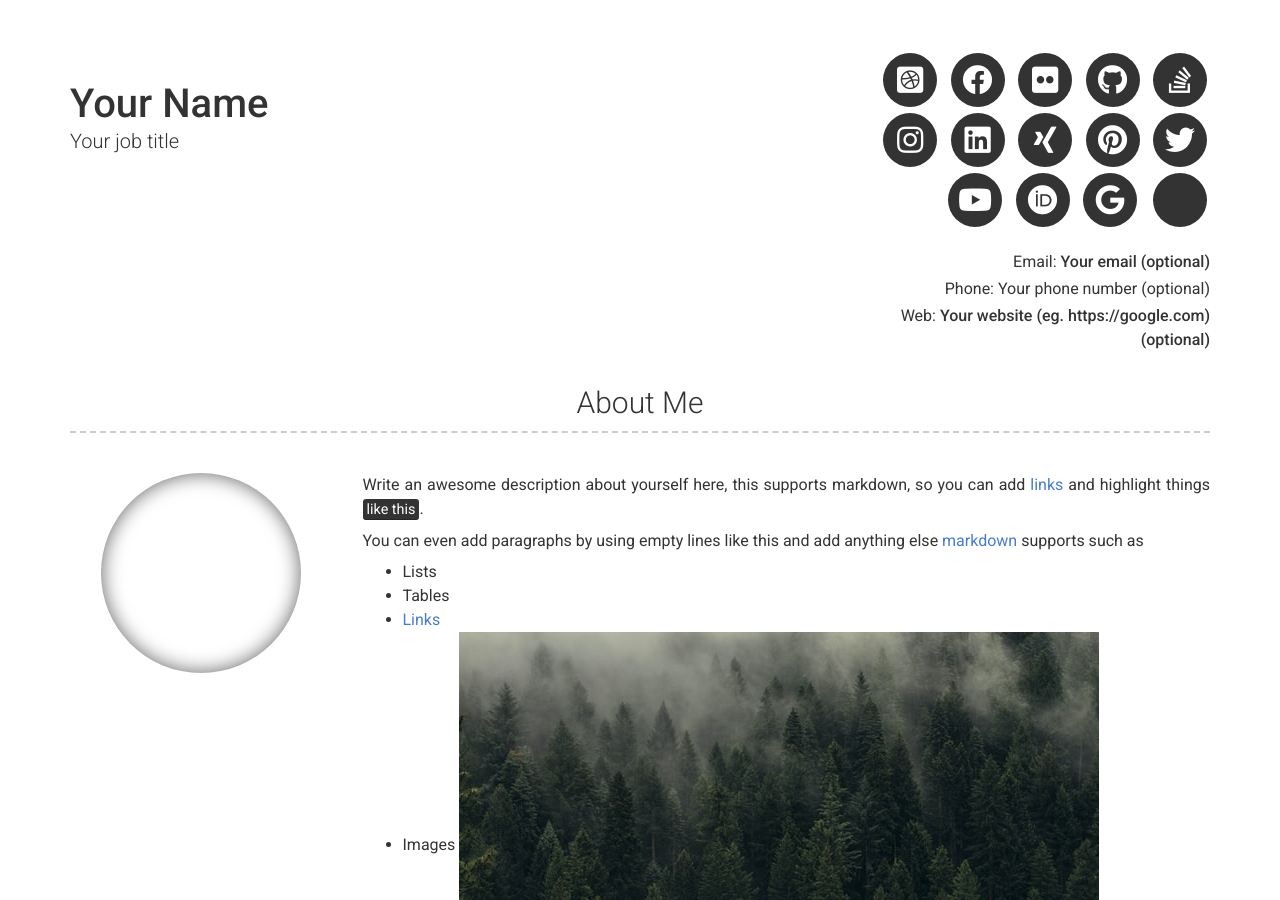
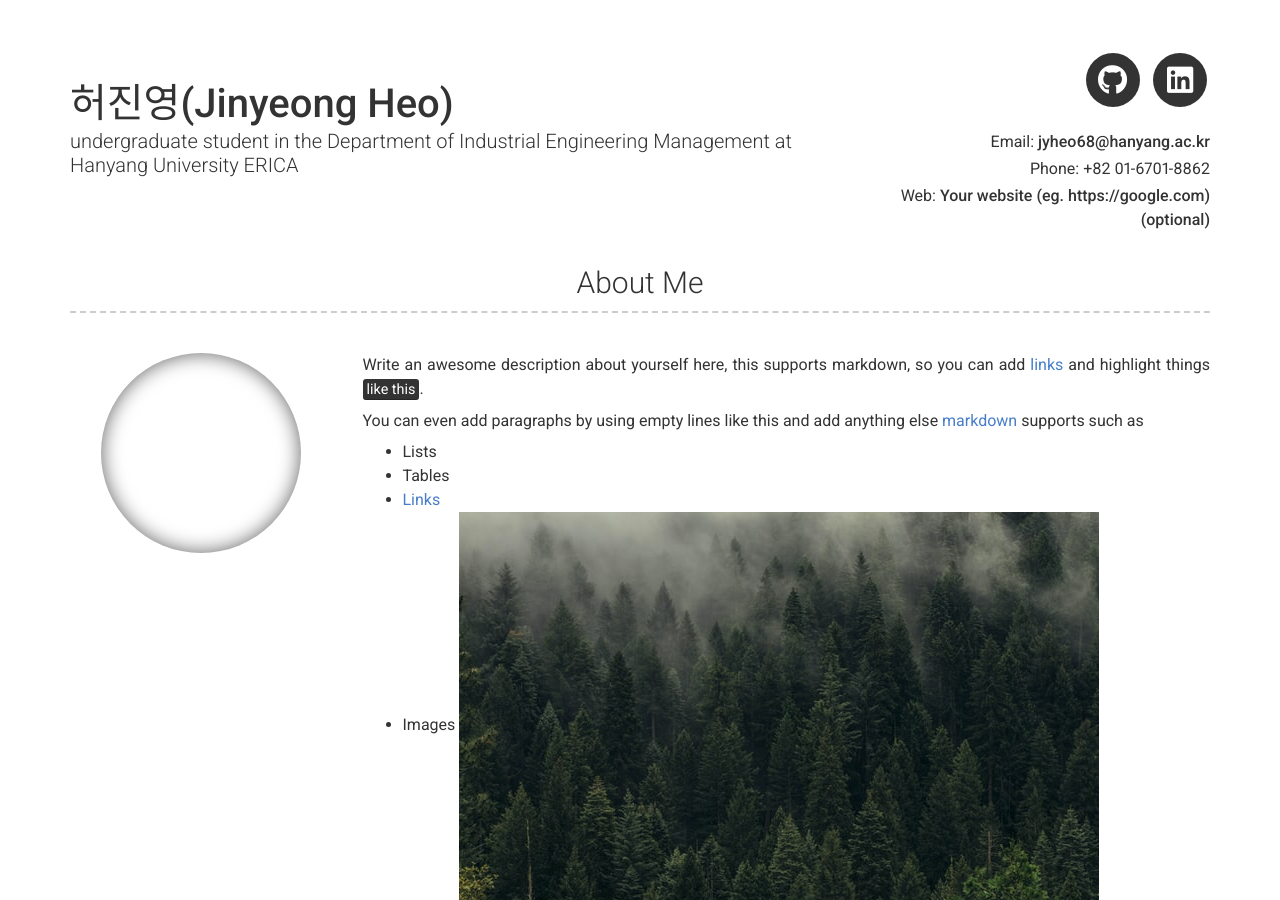
Before and after one commit to jyheo04/jyheo04.github.io, a Jekyll site: the page built from index.md, in a window 1280 px wide and 900 px high. Built offline with Jekyll 4.4.1, drawn with Linux system fonts in a browser that asks for light colours; nearby versions of some CDN libraries; some of the changed text lies outside the part shown.

Commit message:
Update resume

```diff
--- a/_config.yml
+++ b/_config.yml
@@ -6,11 +6,11 @@ repository: Git repository where your resume will be hosted, only required if yo
 version: 2
 
 # Personal info
-name: Your Name
-title: Your job title
-email: Your email (optional)
+name: 허진영(Jinyeong Heo)
+title: undergraduate student in the Department of Industrial Engineering Management at Hanyang University ERICA
+email: jyheo68@hanyang.ac.kr
 # email_title: Email (Email title override)
-phone: Your phone number (optional)
+phone: +82 01-6701-8862
 # phone_title: Phone (Phone title override)
 website: Your website (eg. https://google.com)(optional)
 # website_title: Web (Website title override)
@@ -19,25 +19,14 @@ website: Your website (eg. https://google.com)(optional)
 darkmode: false
 
 # Social links
-twitter_username: jekyllrb
-github_username:  jekyll
-stackoverflow_username: "00000001"
-dribbble_username: jekyll
-facebook_username: jekyll
-flickr_username: jekyll
-instagram_username: jekyll
-linkedin_username: jekyll
-xing_username: jekyll
-pinterest_username: jekyll
-youtube_username: jekyll
-orcid_username: 0000-0000-0000-0000
-googlescholar_username: D847cGsAAAAJ
+github_username:  jyheo04
+linkedin_username: 허진영
 
 # Additional icon links
-additional_links:
-- title: Link name
-  icon: Font Awesome brand icon name (eg. fab fa-twitter) (https://fontawesome.com/icons?d=gallery&s=brands&m=free)
-  url: Link url (eg. https://google.com)
+# additional_links:
+# - title: Link name
+#   icon: Font Awesome brand icon name (eg. fab fa-twitter) (https://fontawesome.com/icons?d=gallery&s=brands&m=free)
+#   url: Link url (eg. https://google.com)
 # - title: another link
 #   icon: font awesome brand icon name (eg. fab fa-twitter) (https://fontawesome.com/icons?d=gallery&s=brands&m=free)
 #   url: Link url (eg. https://google.com)
```
